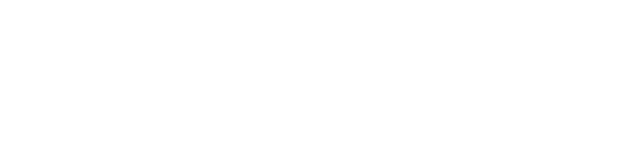
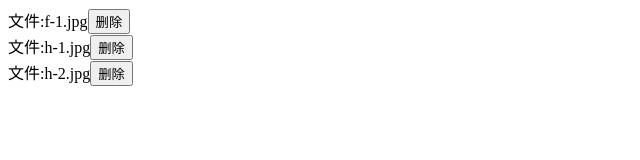
Before and after one commit to adsjkqhaoran/haox-practice, a plain HTML site: page design-pattern-demo/flyweight-pattern-demo/upload.html in a window 1280 px wide. Shown: the whole page, without its empty margins (0-640 px from the left). Drawn offline with Linux system fonts and the light colour scheme.

Commit message:
finished

```diff
--- a/design-pattern-demo/flyweight-pattern-demo/upload.html
+++ b/design-pattern-demo/flyweight-pattern-demo/upload.html
@@ -16,11 +16,12 @@
     var Upload = function(type){
         this.uploadType = type;
     }
-    Upload.prototype.delFile = function(){
-
+    Upload.prototype.getType = function(key){
+        UploadManage.setCombine(this,key);
+        console.log(this.uploadType+"文件名:"+this.fileName);
     }
     //工厂模式 防止重复对象的产生
-    var UploadFlyWeightFactory = function(){
+    var UploadFlyWeightFactory = (function(){
         var uploadFlyWeightObj = {};
         return function(type){
             if(!uploadFlyWeightObj[type]){
@@ -28,33 +29,57 @@
             }
             return uploadFlyWeightObj[type];
         }
-    }
+    })()
     //外部数据,及组装方法
     var UploadManage = (function(){
         var uploadObj ={};
+        var key = 0;
         return {
-            add:function(key,type,fileName,fileSize){
+            add:function(type,fileName,fileSize){
                 var UploadFlyWeight = UploadFlyWeightFactory(type);
                 var dom = document.createElement('div');
+                key = key + 1;
                 dom.id = key;
                 dom.innerHTML ="文件:"+fileName+"<button class='del'>删除</button>";
                 document.body.appendChild(dom);
-                var self = this;
-                dom.getElementsByClassName('del').onclick = function(){
 
+                dom.querySelector('.del').onclick = function(){
+                    UploadManage.delFile(dom.id);
                 }
                 uploadObj[key] = {
                     fileName:fileName,
                     fileSize:fileSize,
-                    dom:dom
+                    dom:dom,
+                    inner:UploadFlyWeight
                 }
-
+                return key;
             },
-            setCombine:function(){
-
+            getSize:function(key){
+                console.log(uploadObj[key].fileSize);
+            },
+            getType:function(key){
+                console.log(uploadObj[key].inner.getType(key));
+            },
+            delFile:function(key){
+                uploadObj[key].dom.remove();
+            },
+            //重要方法组合对象
+            setCombine:function(innerObj,key){
+                for(var i in uploadObj[key]){
+                    innerObj[i] = uploadObj[key][i];
+                }
             }
         }
     })()
+    //添加上传
+    var key1 = UploadManage.add('flash','f-1.jpg','100');
+    UploadManage.getSize(key1);
+    UploadManage.getType(key1);
+    UploadManage.add('html5','h-1.jpg','100');
+    UploadManage.add('html5','h-2.jpg','200');
+
+    //改进在外部对象属性中 保存内部属性的引用将会大大提高效率
+
 </script>
 </body>
 </html>
```
